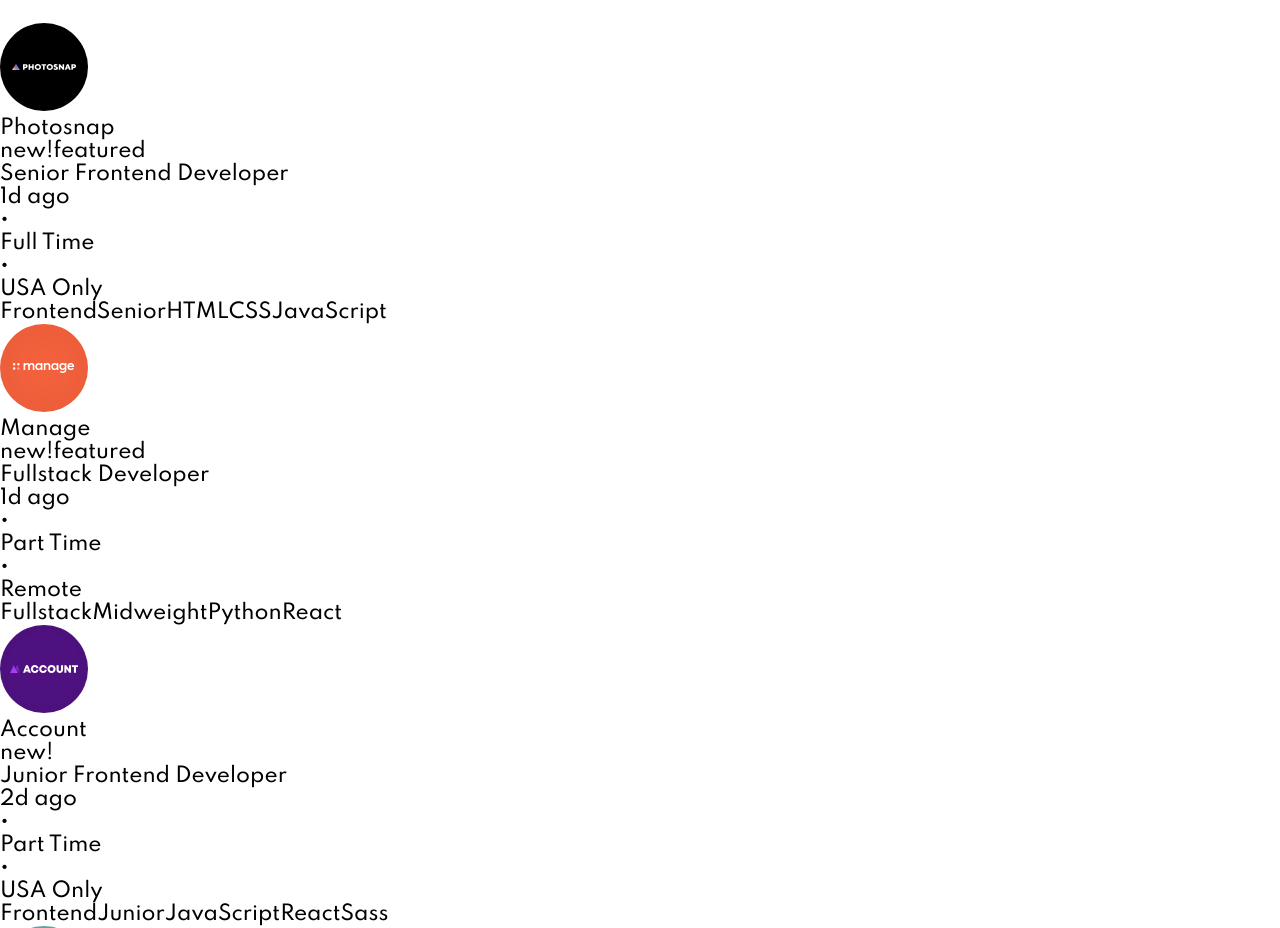
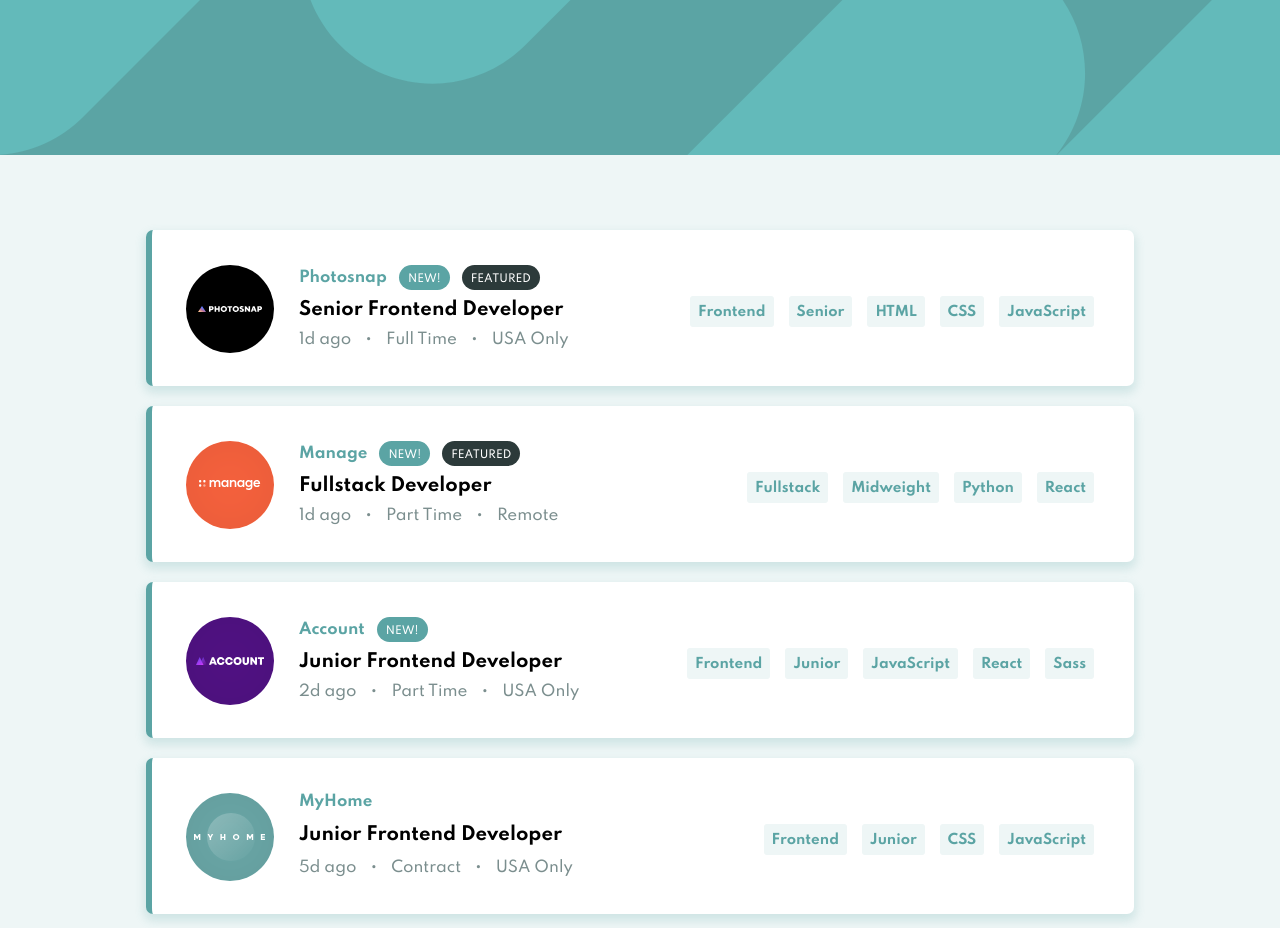
Before and after one commit to Juandamartn/static-job-listing, a plain HTML site: page index.html in a window 1280 px wide. Shown: the top 928 px of the page. Drawn offline with Linux system fonts and the light colour scheme.

Commit message:
Standard Desktop styles

```diff
--- a/css/main.css
+++ b/css/main.css
@@ -11,7 +11,8 @@
     --lightGrayishCyan: hsl(180, 31%, 95%);
     --darkGrayishCyan: hsl(180, 8%, 52%);
     --veryDarkGrayishCyan: hsl(180, 14%, 20%);
-    font-size: 20px;
+
+    font-size: 15px;
 }
 
 * {
@@ -19,4 +20,136 @@
     padding: 0;
     box-sizing: border-box;
     font-family: Spartan, sans-serif;
+    font-weight: 500;
 }
+
+body {
+    background-color: var(--lightGrayishCyan);
+}
+
+header {
+    position: fixed;
+    width: 100%;
+    height: 155px;
+    background-image: url(../images/bg-header-desktop.svg);
+    background-color: var(--desaturatedDarkCyan);
+    background-repeat: no-repeat;
+    background-size: cover;
+}
+
+main {
+    padding: 230px 11.4% 0px;
+}
+
+/* Job item */
+.main__job-container {
+    display: flex;
+    justify-content: space-between;
+    align-content: center;
+    padding: 35px 40px 28px 34px;
+    background-color: #FFF;
+    margin-bottom: 20px;
+    border-left: 6px solid var(--desaturatedDarkCyan);
+    border-radius: 7px;
+    -webkit-border-radius: 7px;
+    -moz-border-radius: 7px;
+    -ms-border-radius: 7px;
+    -o-border-radius: 7px;
+    box-shadow: 0px 5px 10px 2px rgba(91, 164, 164, 0.2);
+}
+
+.job-container__wrapper {
+    display: flex;
+}
+
+.job-container__image {
+    margin-right: 25px;
+}
+
+.job-container__info {
+    display: flex;
+    flex-direction: column;
+    justify-content: space-between;
+    padding-bottom: 9px;
+}
+
+.info__company,
+.info__details {
+    display: flex;
+    align-items: center;
+}
+
+.info__company p,
+.info__company span {
+    margin-right: 12px;
+}
+
+.info__company p {
+    color: var(--desaturatedDarkCyan);
+    font-weight: 700;
+}
+
+.info__company span {
+    text-transform: uppercase;
+    color: #FFF;
+    font-size: 0.7rem;
+    padding: 8px 9px 4px 9px;
+    border-radius: 500px;
+    -webkit-border-radius: 500px;
+    -moz-border-radius: 500px;
+    -ms-border-radius: 500px;
+    -o-border-radius: 500px;
+}
+
+.company__new {
+    background-color: var(--desaturatedDarkCyan);
+}
+
+.company__featured {
+    background-color: var(--veryDarkGrayishCyan);
+}
+
+.job-container__info .position {
+    font-weight: 700;
+    font-size: 1.2rem;
+}
+
+.info__details {
+    color: var(--darkGrayishCyan);
+}
+
+.info__details p {
+    margin-right: 14px;
+}
+
+.job-container__tags {
+    display: flex;
+    align-items: center;
+}
+
+.tags__item {
+    height: fit-content;
+    background-color: var(--lightGrayishCyan);
+    color: var(--desaturatedDarkCyan);
+    font-weight: 700;
+    padding: 8px 8px 6px 8px;
+    margin-left: 15px;
+    font-size: 0.9rem;
+    border-radius: 3px;
+    -webkit-border-radius: 3px;
+    -moz-border-radius: 3px;
+    -ms-border-radius: 3px;
+    -o-border-radius: 3px;
+}
+
+/* Footer */
+.attribution {
+    display: flex;
+    font-size: 1rem;
+    justify-content: center;
+    align-items: center;
+}
+
+.attribution a {
+    color: var(--desaturatedDarkCyan);
+}
--- a/index.html
+++ b/index.html
@@ -15,7 +15,7 @@
 
 <body>
   <header></header>
-  <img src="" alt="">
+
   <main></main>
 
   <footer>
--- a/js/script.js
+++ b/js/script.js
@@ -25,15 +25,18 @@ function initialize(data) {
 function createItem(job) {
     var jobContainer = createDivTag(job.id, 'main__job-container', mainContainer);
 
+    // Image and Info wrapper
+    var wrapper = createDivTag('', 'job-container__wrapper', jobContainer);
+
     // Image container
-    var imgContainer = createDivTag('', 'job-container__image', jobContainer);
+    var imgContainer = createDivTag('', 'job-container__image', wrapper);
     createImgTag(job.logo, `${job.company} logo`, imgContainer);
 
     // Info container
-    var infoContainer = createDivTag('', 'job-container__info', jobContainer);
+    var infoContainer = createDivTag('', 'job-container__info', wrapper);
 
     var companyContainer = createDivTag('', 'info__company', infoContainer);
-    createPTag(job.company, companyContainer);
+    createPTag(job.company, 'company', companyContainer);
     if (job.new) {
         createSpanTag('company__new', 'new!', companyContainer);
     }
@@ -41,14 +44,14 @@ function createItem(job) {
         createSpanTag('company__featured', 'featured', companyContainer);
     }
 
-    createPTag(job.position, infoContainer);
+    createPTag(job.position, 'position', infoContainer);
 
     var detailsContainer = createDivTag('', 'info__details', infoContainer);
-    createPTag(job.postedAt, detailsContainer);
-    createPTag('•', detailsContainer);
-    createPTag(job.contract, detailsContainer);
-    createPTag('•', detailsContainer);
-    createPTag(job.location, detailsContainer);
+    createPTag(job.postedAt, '', detailsContainer);
+    createPTag('•', '', detailsContainer);
+    createPTag(job.contract, '', detailsContainer);
+    createPTag('•', '', detailsContainer);
+    createPTag(job.location, '', detailsContainer);
 
     //Tags container
     var tagsContainer = createDivTag('', 'job-container__tags', jobContainer);
@@ -81,11 +84,13 @@ function createDivTag(id, className, parent) {
 /**
  * Creates a <p> element
  * @param {*} content Text inside the element
+ * @param {*} class Class attribute of the element
  * @param {*} parent Parent element to append
  * @returns The element created
  */
-function createPTag(content, parent) {
+function createPTag(content, className, parent) {
     var element = document.createElement('p');
+    element.classList = className;
     element.innerHTML = content;
     parent.appendChild(element);
 
```
